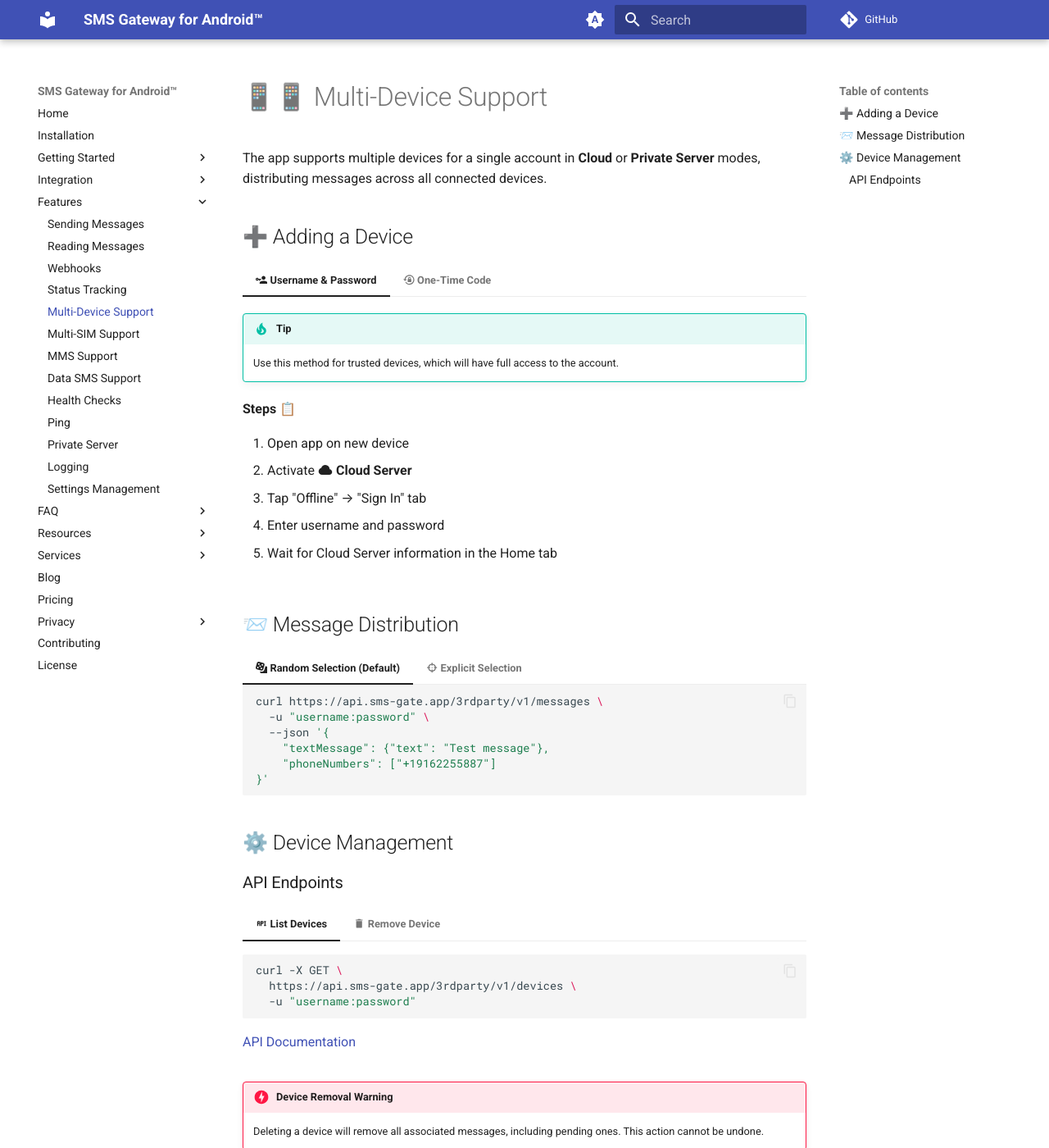
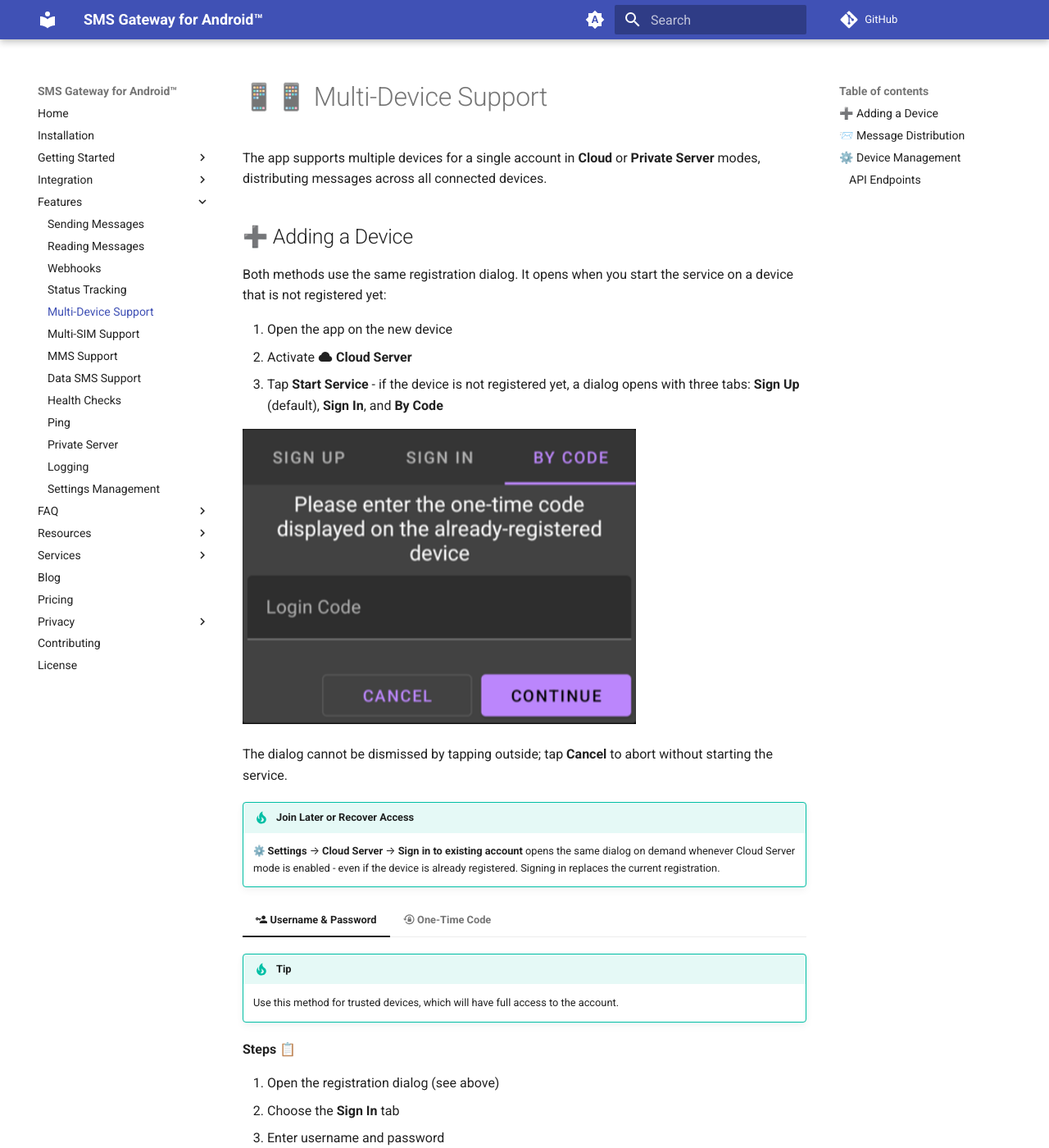
Before and after one commit to android-sms-gateway/docs-web, an MkDocs documentation site: the page built from docs/features/multi-device.md, in a window 1280 px wide and 1400 px high. Shown: the whole window at 82% size. Built offline with MkDocs 1.6.1 and Material for MkDocs 9.7.7, drawn with Linux system fonts in a browser that asks for light colours; emoji names are drawn with the system emoji font; comment, search, counter and statistics services are not loaded; some of the changed text lies outside the part shown.

Commit message:
[getting-started] clarify registration, update UI-related phrases

```diff
--- a/docs/features/multi-device.md
+++ b/docs/features/multi-device.md
@@ -3,6 +3,19 @@
 The app supports multiple devices for a single account in **Cloud** or **Private Server** modes, distributing messages across all connected devices.
 
 ## ➕ Adding a Device
+
+Both methods use the same registration dialog. It opens when you start the service on a device that is not registered yet:
+
+1. Open the app on the new device
+2. Activate :material-cloud: **Cloud Server**
+3. Tap **Start Service** - if the device is not registered yet, a dialog opens with three tabs: **Sign Up** (default), **Sign In**, and **By Code**
+
+![First start registration dialog with the By Code tab active](../assets/first-start-dialog.png){ width="480" }
+
+The dialog cannot be dismissed by tapping outside; tap **Cancel** to abort without starting the service.
+
+!!! tip "Join Later or Recover Access"
+    :gear: **Settings** → **Cloud Server** → **Sign in to existing account** opens the same dialog on demand whenever Cloud Server mode is enabled - even if the device is already registered. Signing in replaces the current registration.
 
 === ":material-account-key: Username & Password"
     !!! tip
@@ -10,10 +23,10 @@
 
     **Steps 📋**
 
-    1. Open app on new device
-    2. Activate :material-cloud: **Cloud Server**
-    3. Tap "Offline" → "Sign In" tab
-    4. Enter username and password
+    1. Open the registration dialog (see above)
+    2. Choose the **Sign In** tab
+    3. Enter username and password
+    4. Confirm to join the account
     5. Wait for Cloud Server information in the Home tab
 
 === ":material-lock-reset: One-Time Code"
@@ -22,15 +35,16 @@
 
     **Generate Code 🔑**
 
-    1. On active device:
+    1. On an already-registered device:
        :gear: Settings → Cloud Server → Login code
+       The generator is visible only while the device is registered.
     2. Wait for code to appear
     3. Long press to copy
 
     **Apply Code 📲**
 
-    1. Activate Cloud Server
-    2. Choose "By Code" tab
+    1. Open the registration dialog (see above)
+    2. Choose the **By Code** tab
     3. Enter the code
     4. Confirm with "Continue"
 
```
Also changed, not shown: docs/getting-started/local-server.md (+2 -2 lines), docs/getting-started/private-server.md (+3 -3 lines), docs/getting-started/public-cloud-server.md (+5 -5 lines), docs/index.md (+2 -2 lines), docs/assets/first-start-dialog.png (added).
